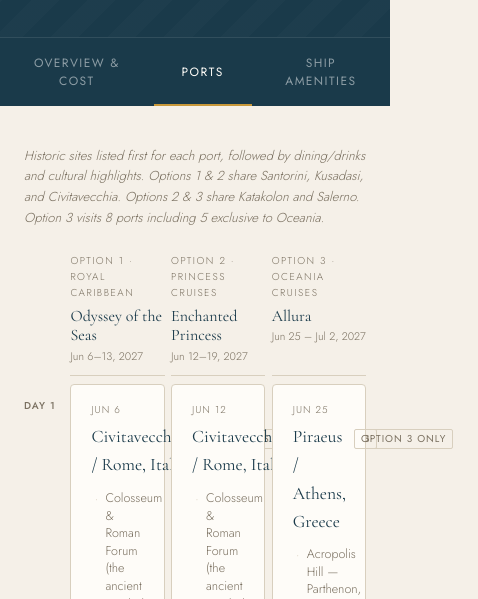
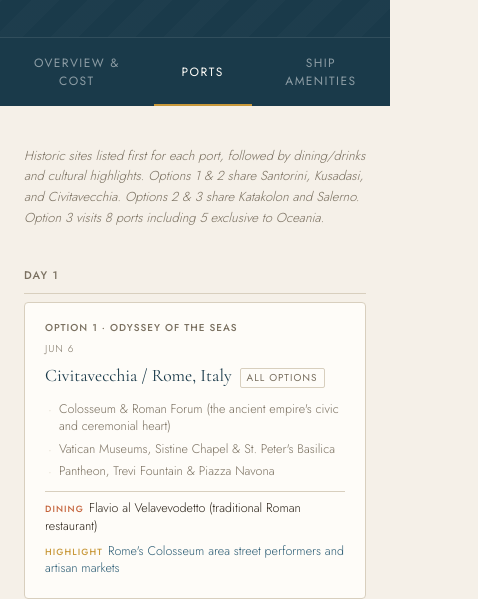
Before and after one commit to danroberts728/cruise-comparison, a plain HTML site: page index.html in a window 390 px wide. Both pictures are taken after a click on the button "PORTS". Shown: the part 245-844 px from the top of the page, 478 px wide, since content can reach past the window. Drawn offline with nearby package versions, Linux system fonts and the light colour scheme.

Commit message:
Responsive web design for Ports tab

```diff
--- a/index.html
+++ b/index.html
@@ -357,8 +357,32 @@
     grid-template-columns: 4rem repeat(3, minmax(0, 1fr));
     gap: 0.6rem 0.75rem;
   }
+  .itin-header-row, .itin-row { display: contents; }
+  .itin-cruise-label { display: none; }
   @media (max-width: 750px) {
-    .itinerary-grid { grid-template-columns: 2.5rem repeat(3, minmax(0, 1fr)); gap: 0.4rem; }
+    .itinerary-grid { display: block; }
+    .itin-header-row { display: none; }
+    .itin-row {
+      display: block;
+      margin-bottom: 1.5rem;
+    }
+    .itin-day-label {
+      padding: 0.4rem 0 0.5rem;
+      border-bottom: 1px solid var(--border);
+      margin-bottom: 0.5rem;
+    }
+    .itin-day-label .itin-day-num { font-size: 11px; }
+    .itin-row .port-card, .itin-row .at-sea-card { margin-bottom: 0.5rem; }
+    .itin-cruise-label {
+      display: block;
+      font-size: 10px;
+      font-family: 'Jost', sans-serif;
+      letter-spacing: 0.1em;
+      text-transform: uppercase;
+      color: var(--muted);
+      font-weight: 500;
+      margin-bottom: 5px;
+    }
   }
   .itin-col-header {
     padding-bottom: 0.6rem;
--- a/js/app.js
+++ b/js/app.js
@@ -155,13 +155,14 @@
     '3':    'Option 3 only'
   };
 
-  function portCellHtml(dayEntry) {
+  function portCellHtml(dayEntry, cruise) {
+    const cruiseLabel = `<div class="itin-cruise-label">Option ${cruise.id} &middot; ${cruise.ship}</div>`;
     if (!dayEntry || !dayEntry.port) {
-      return `<div class="at-sea-card"><div class="itin-cell-date">${dayEntry.date}</div><span class="at-sea-text">At Sea</span></div>`;
+      return `<div class="at-sea-card">${cruiseLabel}<div class="itin-cell-date">${dayEntry.date}</div><span class="at-sea-text">At Sea</span></div>`;
     }
     const port = portMap[dayEntry.port];
     if (!port) {
-      return `<div class="port-card"><div class="port-name">${dayEntry.port}</div></div>`;
+      return `<div class="port-card">${cruiseLabel}<div class="port-name">${dayEntry.port}</div></div>`;
     }
     const badge = badgeLabels[port.sharedBy] || port.sharedBy;
     const sitesHtml = port.historicalSites
@@ -169,6 +170,7 @@
       .join('');
     return `
       <div class="port-card">
+        ${cruiseLabel}
         <div class="itin-cell-date">${dayEntry.date}</div>
         <div class="port-name">${port.name} <span class="which-badge">${badge}</span></div>
         ${sitesHtml}
@@ -178,21 +180,22 @@
   }
 
   // Column headers (one per cruise option)
-  const headerHtml = `<div class="itin-spacer"></div>` + cruises.map(c => `
+  const headerHtml = `<div class="itin-header-row"><div class="itin-spacer"></div>` + cruises.map(c => `
     <div class="itin-col-header">
       <span class="option-badge">Option ${c.id} &middot; ${c.company}</span>
       <div class="itin-ship">${c.ship}</div>
       <div class="itin-dates">${c.dates}</div>
-    </div>`).join('');
+    </div>`).join('') + `</div>`;
 
   // Day rows
   const numDays = cruises[0].itinerary.length;
   let rowsHtml = '';
   for (let i = 0; i < numDays; i++) {
-    rowsHtml += `<div class="itin-day-label"><span class="itin-day-num">Day ${i + 1}</span></div>`;
+    rowsHtml += `<div class="itin-row"><div class="itin-day-label"><span class="itin-day-num">Day ${i + 1}</span></div>`;
     for (const cruise of cruises) {
-      rowsHtml += portCellHtml(cruise.itinerary[i]);
+      rowsHtml += portCellHtml(cruise.itinerary[i], cruise);
     }
+    rowsHtml += `</div>`;
   }
 
   container.innerHTML = `<div class="itinerary-grid">${headerHtml}${rowsHtml}</div>`;
```
